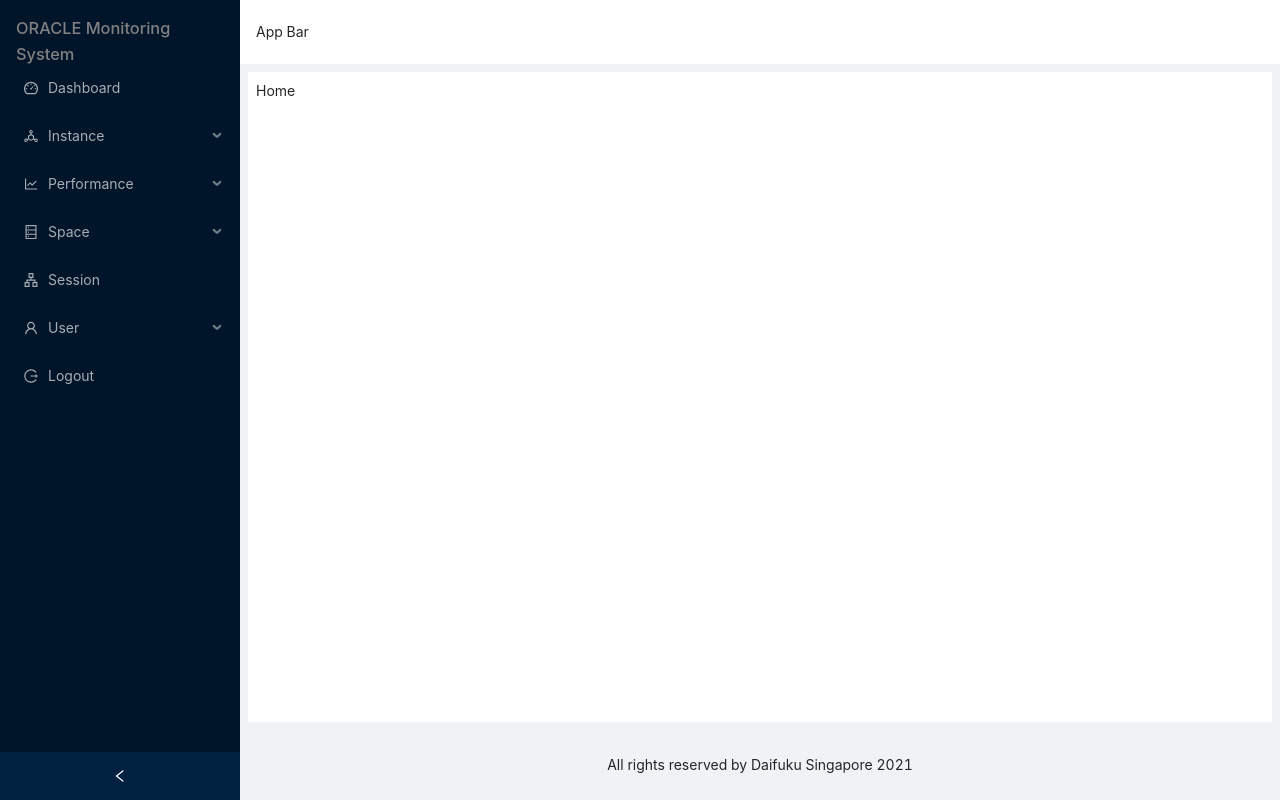
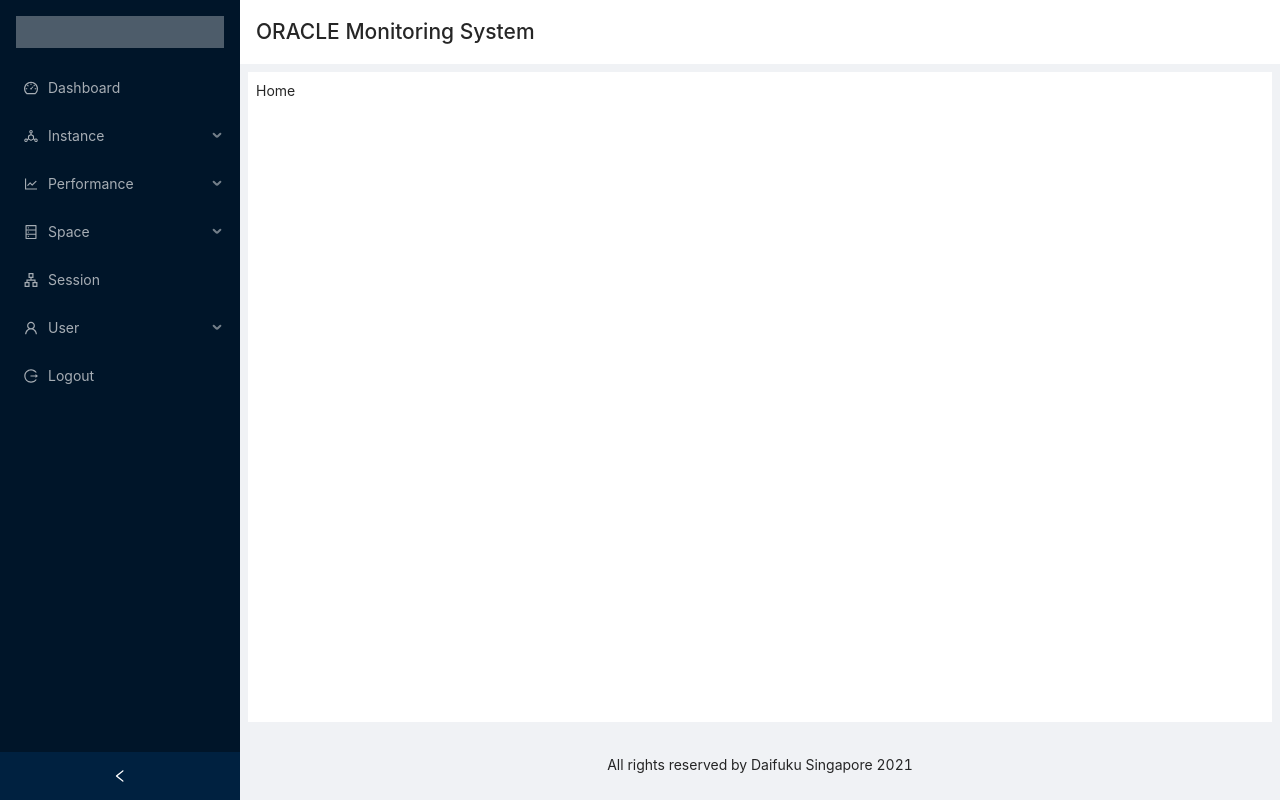
Before and after one commit to xueyublue/oms-next, a Next.js app: page / in a window 1280 px wide. Built offline with nearby package versions, Linux system fonts and the light colour scheme.

Commit message:
adjusted layout

```diff
--- a/components/NavBar.js
+++ b/components/NavBar.js
@@ -52,9 +52,7 @@ const NavBar = () => {
       }}
       width={240}
     >
-      <div className="logo">
-        <h3 style={{ color: "gray" }}>ORACLE Monitoring System</h3>
-      </div>
+      <div className="logo" />
       <Menu
         theme="dark"
         mode="inline"
--- a/pages/_app.js
+++ b/pages/_app.js
@@ -13,7 +13,7 @@ function MyApp({ Component, pageProps }) {
       <NavBar />
       <Layout className="site-layout" className="site-layout" style={{ marginLeft: 240, minHeight: "100vh" }}>
         <Header className="site-layout-background" style={{ paddingLeft: 16 }}>
-          App Bar
+          <h2>ORACLE Monitoring System</h2>
         </Header>
         <Content
           className="site-layout-background"
--- a/pages/index.css
+++ b/pages/index.css
@@ -13,7 +13,7 @@
 .logo {
   height: 32px;
   margin: 16px;
-  /*background: rgba(255, 255, 255, 0.3);*/
+  background: rgba(255, 255, 255, 0.3);
 }
 
 .site-layout .site-layout-background {
```
